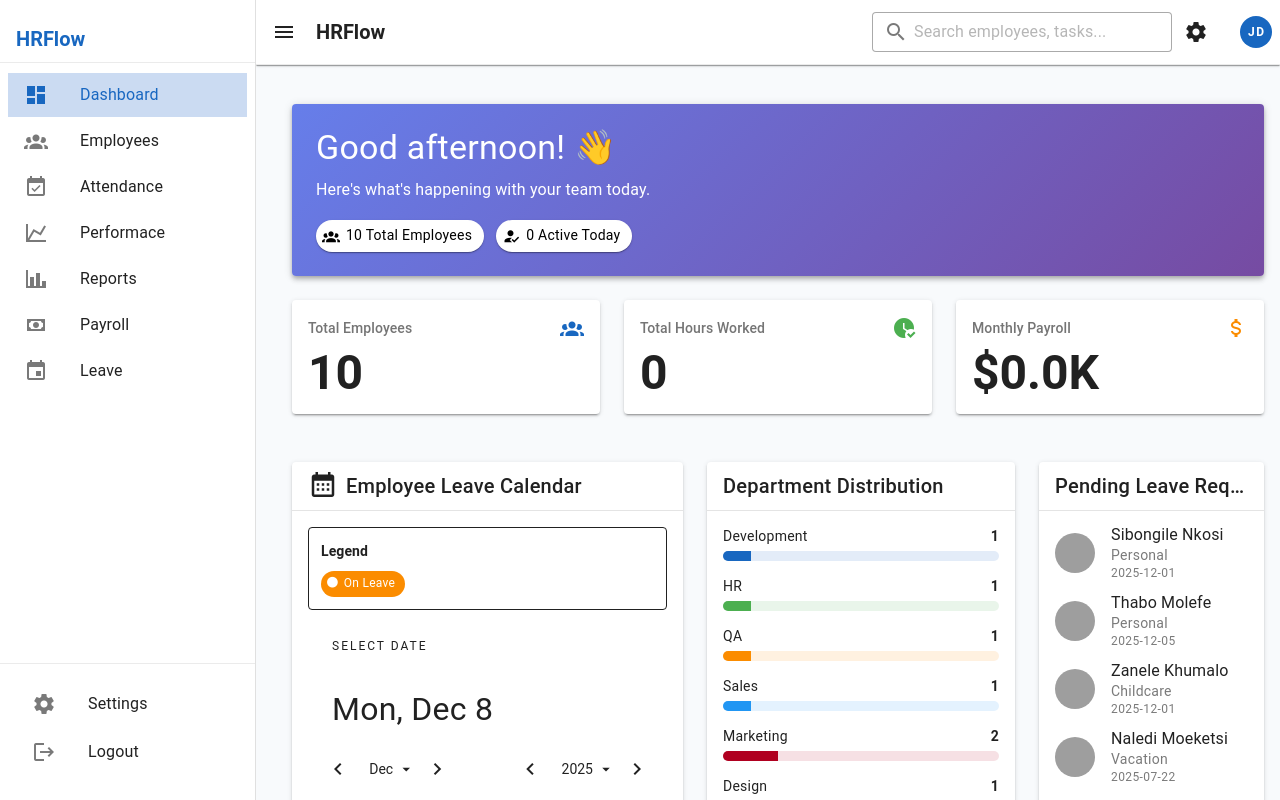
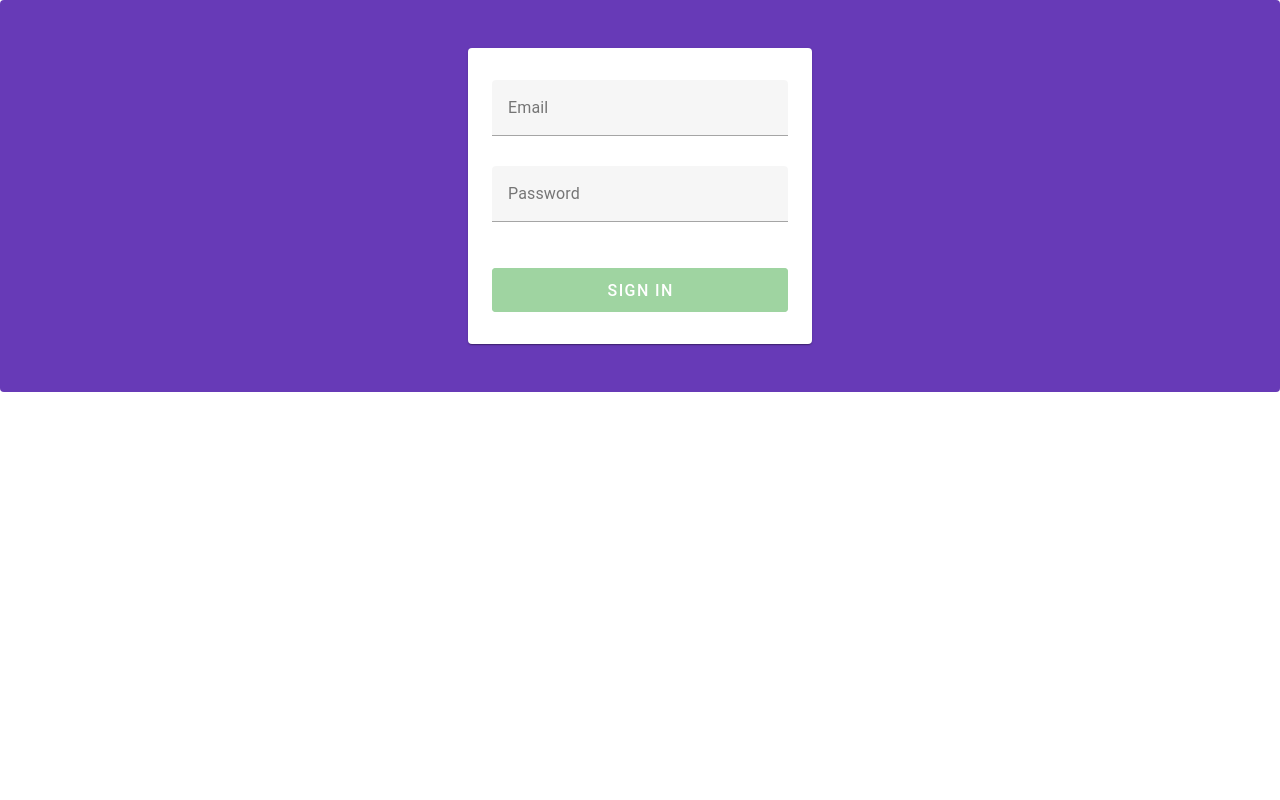
Before and after one commit to Toufeeq1/Group_7_ModernTech_Solutions, a Vue app: page / in a window 1280 px wide. Shown: the top 800 px of the page. Built offline with nearby package versions, Linux system fonts and the light colour scheme; grey boxes are pictures that could not be loaded.

Commit message:
login page (#13)
* login page

* fixed problems

```diff
--- a/src/App.vue
+++ b/src/App.vue
@@ -1,18 +1,35 @@
 <script>
-import NavBar from '@/components/NavBar.vue'
+import NavBar from './components/NavBar.vue';
+import LoginPage from './components/LoginPage.vue';
 export default {
   name: 'App',
   components: {
     NavBar,
+    LoginPage,
+  },
+  data() {
+    return {
+      isLoggedIn: false,
+    };
+  },
+  provide() {
+    return {
+      setLoggedIn: (value) => {
+        this.isLoggedIn = value;
+      },
+    };
   },
 };
 
 </script>
 
 <template>
-  <v-app>
+  <div v-if="isLoggedIn">
+    <v-app>
     <NavBar>
       <router-view />
     </NavBar>
   </v-app>
+  </div>
+  <LoginPage v-else />
 </template>
--- /dev/null
+++ b/src/components/LoginPage.vue
@@ -0,0 +1,80 @@
+<script>
+  export default {
+    name: 'LoginPage',
+    inject: ['setLoggedIn'],
+    data() {
+      return {
+        email: '',
+        password: '',
+        loading: false,
+        form: false,
+      };
+    },
+    methods: {
+      required(value) {
+        return !!value || 'Required.';
+      },
+      onSubmit() {
+        // Hardcoded credentials
+        const validEmail = 'admin@example.com';
+        const validPassword = 'password123';
+
+        if (this.email === validEmail && this.password === validPassword) {
+          this.loading = true;
+          // Simulate an API call
+          setTimeout(() => {
+            this.loading = false;
+            this.setLoggedIn(true);
+            this.$router.push('/');
+            alert(`Logged in with email: ${this.email}`);
+          }, 2000);
+        } else {
+          alert('Invalid email or password. Try admin@example.com / password123');
+        }
+      },
+    },
+  };
+</script>
+<template>
+   <v-sheet class="bg-deep-purple pa-12" rounded>
+    <v-card class="mx-auto px-6 py-8" max-width="344">
+      <v-form
+        v-model="form"
+        @submit.prevent="onSubmit"
+      >
+        <v-text-field
+          v-model="email"
+          :readonly="loading"
+          :rules="[required]"
+          class="mb-2"
+          label="Email"
+          clearable
+        ></v-text-field>
+
+        <v-text-field
+          v-model="password"
+          :readonly="loading"
+          :rules="[required]"
+          label="Password"
+          placeholder="Enter your password"
+          clearable
+        ></v-text-field>
+
+        <br>
+
+        <v-btn
+          :disabled="!form"
+          :loading="loading"
+          color="success"
+          size="large"
+          type="submit"
+          variant="elevated"
+          block
+        >
+          Sign In
+        </v-btn>
+      </v-form>
+    </v-card>
+  </v-sheet>
+</template>
+<style></style>
--- a/src/router/index.js
+++ b/src/router/index.js
@@ -18,9 +18,6 @@ const router = createRouter({
     {
       path: '/about',
       name: 'about',
-      // route level code-splitting
-      // this generates a separate chunk (About.[hash].js) for this route
-      // which is lazy-loaded when the route is visited.
       component: () => import('../views/AboutView.vue'),
     },
     {
```
Also changed, not shown: src/views/DashboardPage.vue (added, +47 -0 lines), 1 other file (tests, documents, lock files or other folders).
